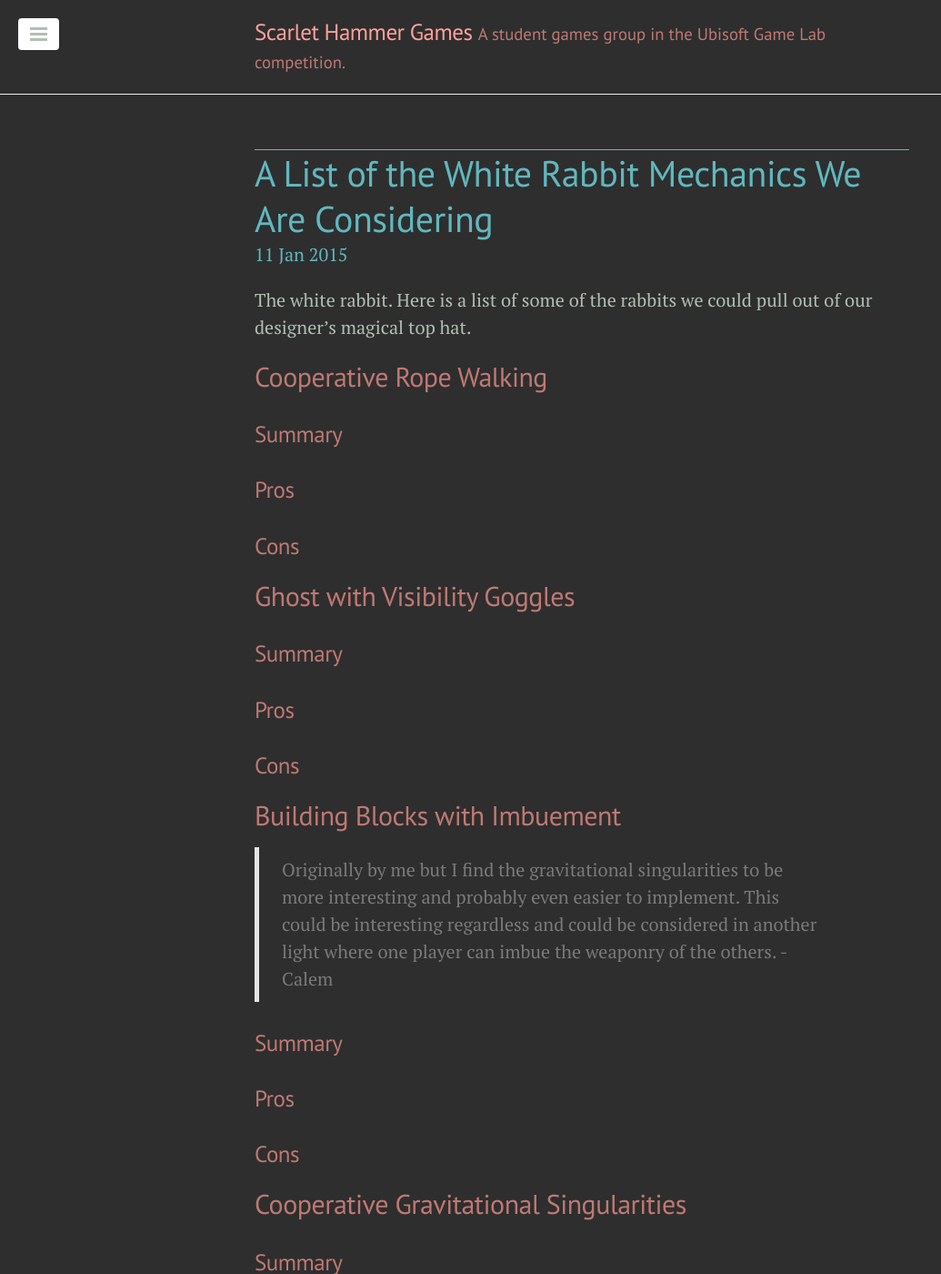
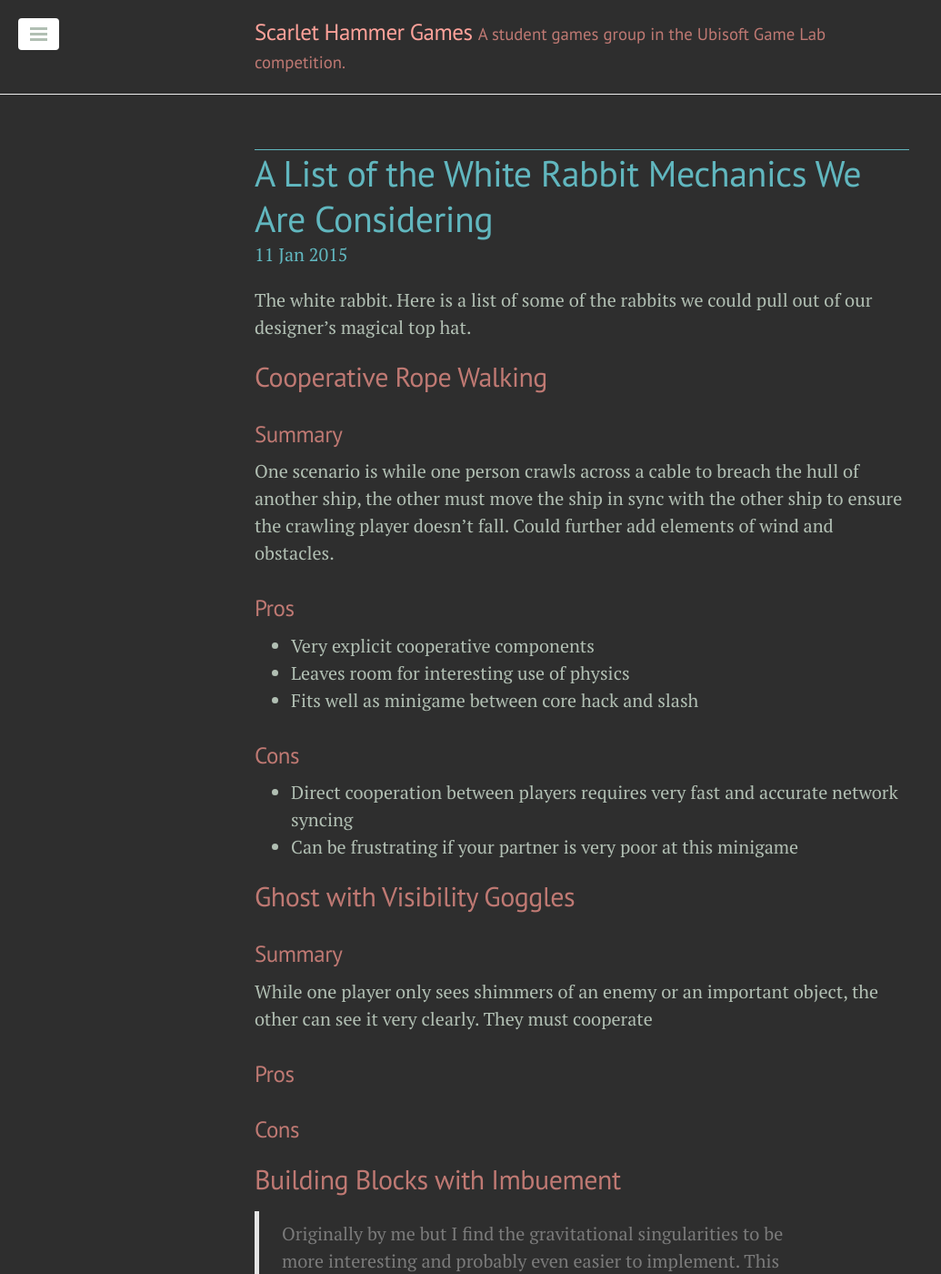
Before and after one commit to scarlethammergames/scarlethammergames.github.io, a Jekyll site: the page built from _posts/15-01-11-collated-white-rabbits.md, in a window 1280 px wide and 1400 px high. Shown: the whole window at 91% size, without its empty margins (0-1035 px from the left). Built offline with Jekyll 4.4.1, drawn with Linux system fonts in a browser that asks for light colours; Markdown is read by kramdown in place of the engine named in the settings; some of the changed text lies outside the part shown.

Commit message:
Update 15-01-11-collated-white-rabbits.md

```diff
--- a/_posts/15-01-11-collated-white-rabbits.md
+++ b/_posts/15-01-11-collated-white-rabbits.md
@@ -13,13 +13,26 @@ Here is a list of some of the rabbits we could pull out of our designer's magica
 
 ### Summary
 
+One scenario is while one person crawls across a cable to breach the hull of another ship, the other must move the ship in sync with the other ship to ensure the crawling player doesn't fall.
+Could further add elements of wind and obstacles.
+
 ### Pros
 
++ Very explicit cooperative components
++ Leaves room for interesting use of physics
++ Fits well as minigame between core hack and slash
+
 ### Cons
+
++ Direct cooperation between players requires very fast and accurate network syncing
++ Can be frustrating if your partner is very poor at this minigame
 
 ## Ghost with Visibility Goggles
 
 ### Summary
+
+While one player only sees shimmers of an enemy or an important object, the other can see it very clearly.
+They must cooperate
 
 ### Pros
 
@@ -49,14 +62,18 @@ Another mode is allowing a double jump by jumping onto the top of a singularity,
 
 ![Little dude traversing a bridge between singularities](http://i.imgur.com/FKQWq0h.png)
 
+![Low framerate gif from proof of concept](http://gyazo.com/e228c30c5427656a8d0034d4c99f2f6e)
+(note this image has a low framerate as it is a low quality gif :-)  actual prototype is very smooth)
+
 ### Pros
 
 + Very easy to implemented if the prototyping is any indication
-+ Adds much more interest to level design
++ Adds more interesting components to level design
 + Purely physics based cooperation and problem solving, which should be very intuitive, deterministic (like Portal)
 + No particularly special considerations for AI
 + Concept has been tested for resource usage and does well without optimisations
 + Particle effects can be used to hide unrealistic collision a bit and make sense in the context of the singularity
++ Cooperative elements are less contrived, and if friendly fire is enabled accidentally sucking your partner into a singularity could be very amusing given the appropriate sound effects and cues
 
 ### Cons
 
```
